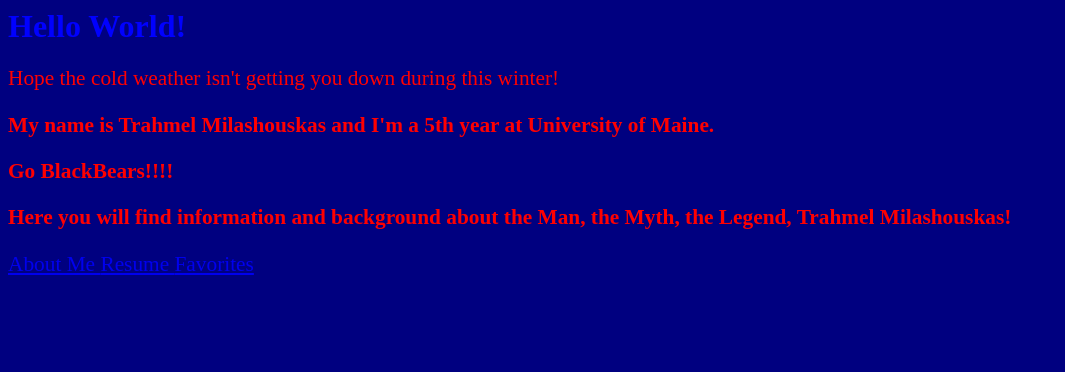
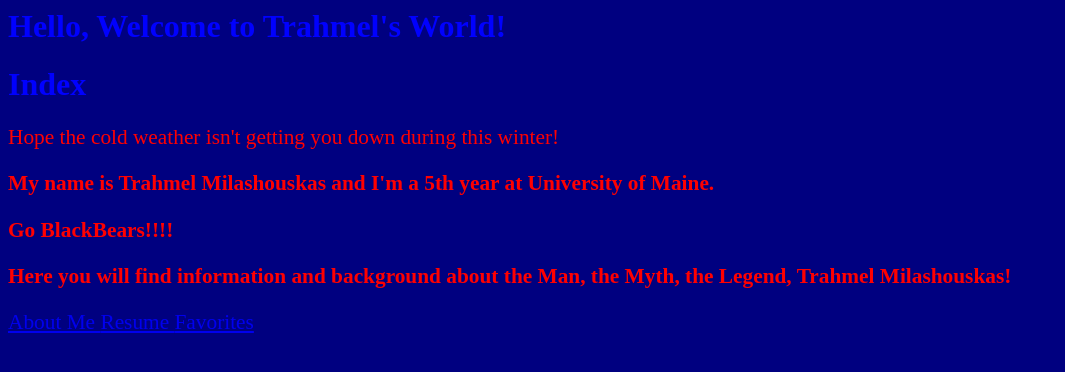
Before and after one commit to LightSkinGawd/Guala, a plain HTML site: page index.html in a window 1280 px wide. Shown: the whole page, without its empty margins (0-1065 px from the left). Drawn offline with Linux system fonts and the light colour scheme.

Commit message:
Update index.html

```diff
--- a/index.html
+++ b/index.html
@@ -1,5 +1,6 @@
-<h1>Hello World!</h1>
+<h1>Hello, Welcome to Trahmel's World!</h1>
 <link href="Styles.css" rel="stylesheet">
+<h1>Index</h1>
 
 <hl>Hope the cold weather isn't getting you down during this winter!</hl>
 
```
